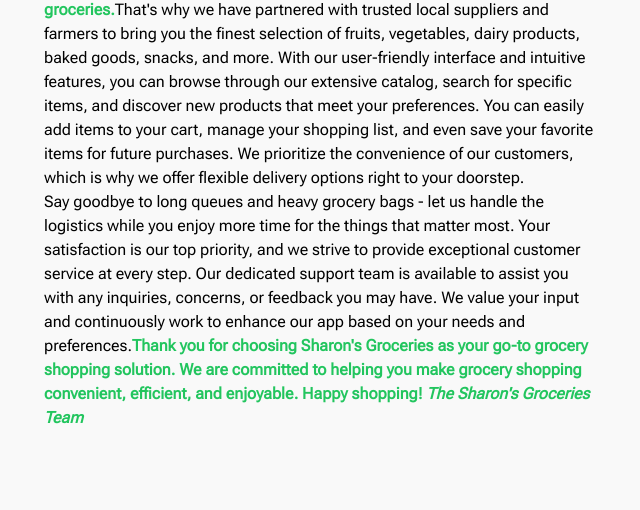
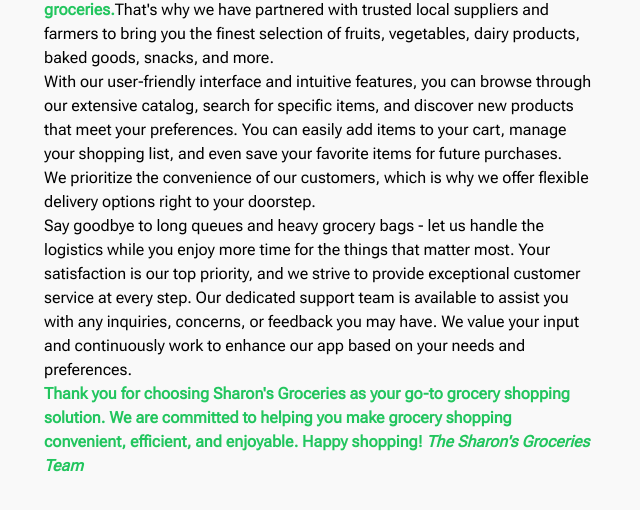
Before and after one commit to shashacodes/capstone, a Next.js app: page /About in a window 1280 px wide. Shown: the part 270-780 px from the top of the page, without its empty margins (0-640 px from the left). Built offline with nearby package versions, Linux system fonts and the light colour scheme.

Commit message:
feat: add new changes

```diff
--- a/src/app/About/page.jsx
+++ b/src/app/About/page.jsx
@@ -25,12 +25,15 @@
         </strong>
         That's why we have partnered with trusted local suppliers and farmers to
         bring you the finest selection of fruits, vegetables, dairy products,
-        baked goods, snacks, and more. With our user-friendly interface and
-        intuitive features, you can browse through our extensive catalog, search
-        for specific items, and discover new products that meet your
-        preferences. You can easily add items to your cart, manage your shopping
-        list, and even save your favorite items for future purchases. We
-        prioritize the convenience of our customers, which is why we offer
+        baked goods, snacks, and more.
+        <p>
+          With our user-friendly interface and intuitive features, you can
+          browse through our extensive catalog, search for specific items, and
+          discover new products that meet your preferences. You can easily add
+          items to your cart, manage your shopping list, and even save your
+          favorite items for future purchases.
+        </p>
+        We prioritize the convenience of our customers, which is why we offer
         flexible delivery options right to your doorstep. <br />
         Say goodbye to long queues and heavy grocery bags - let us handle the
         logistics while you enjoy more time for the things that matter most.
@@ -39,6 +42,7 @@
         is available to assist you with any inquiries, concerns, or feedback you
         may have. We value your input and continuously work to enhance our app
         based on your needs and preferences.
+        <p>
           <strong className="text-green-500">
             Thank you for choosing Sharon's Groceries as your go-to grocery
             shopping solution. We are committed to helping you make grocery
@@ -46,6 +50,7 @@
             <em>The Sharon's Groceries Team</em>
           </strong>
         </p>
+      </p>
     </div>
   );
 }
--- a/src/app/_components/Cart.jsx
+++ b/src/app/_components/Cart.jsx
@@ -47,7 +47,7 @@
     if (storedCartItems) {
       setCartItems(JSON.parse(storedCartItems));
     }
-  }, [...cartItems]);
+  }, [...cartItems, cartItems]);
 
   const increaseQuantity = (item) => {
     setCartItems((prevItems) => {
```
Lines whose indentation alone changed are shown as unchanged.
